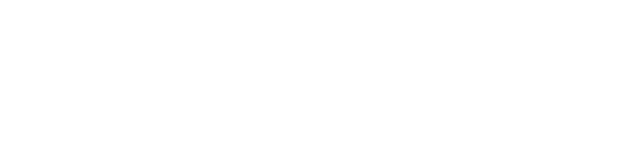
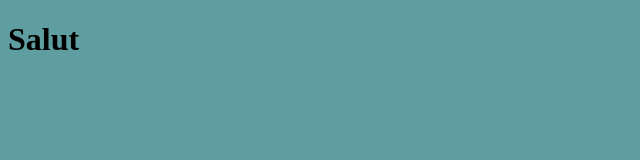
Before and after one commit to Edam22/Super-websitte, a plain HTML site: page Passion.html in a window 1280 px wide. Shown: the whole page, without its empty margins (0-640 px from the left). Drawn offline with Linux system fonts and the light colour scheme.

Commit message:
Update Passion.html

```diff
--- a/Passion.html
+++ b/Passion.html
@@ -5,6 +5,9 @@
     <meta http-equiv="X-UA-Compatible" content="IE=edge" />
     <meta name="viewport" content="width=device-width, initial-scale=1.0" />
     <title>Document</title>
+     <link rel="stylesheet" href="style.css">
   </head>
-  <body></body>
+  <body>
+    <h1>Salut</h1>
+  </body>
 </html>
```
